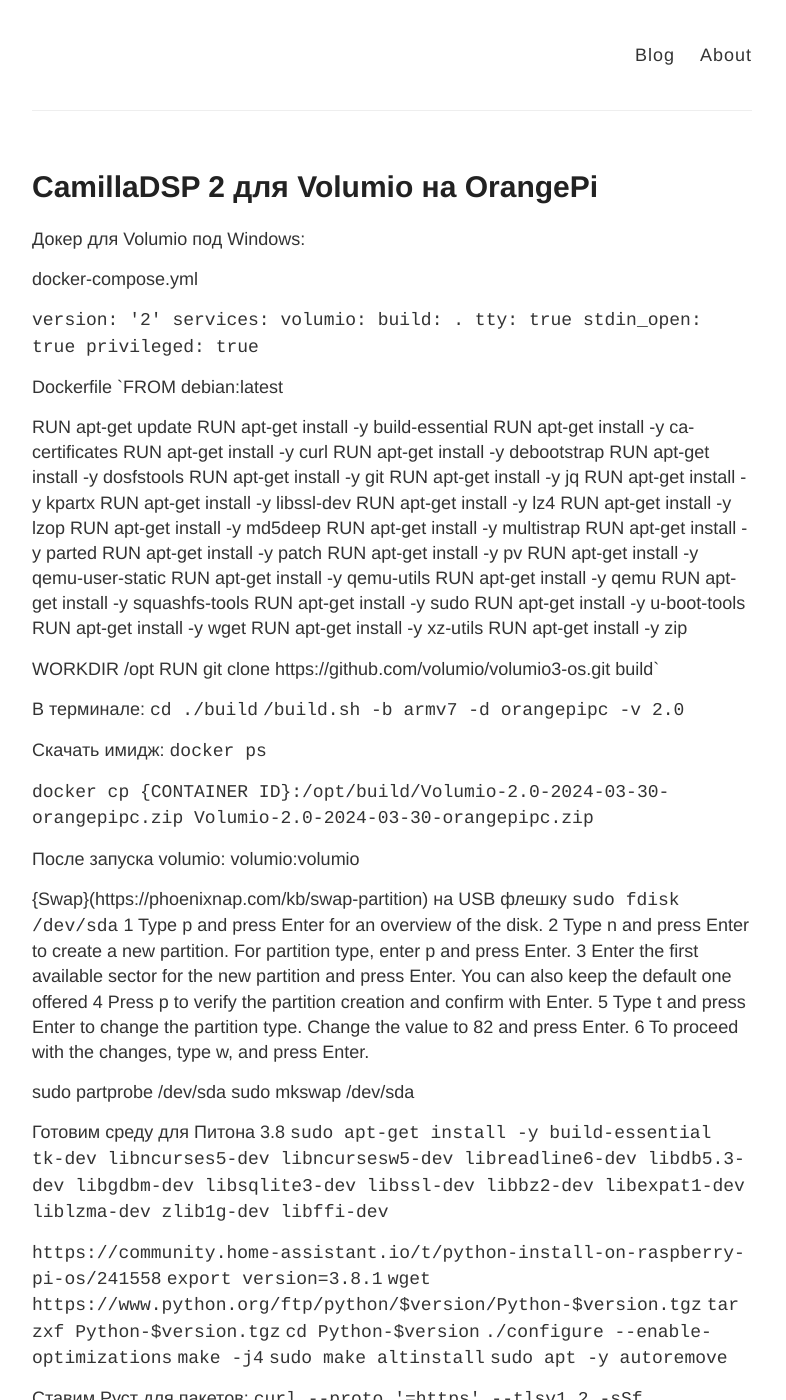
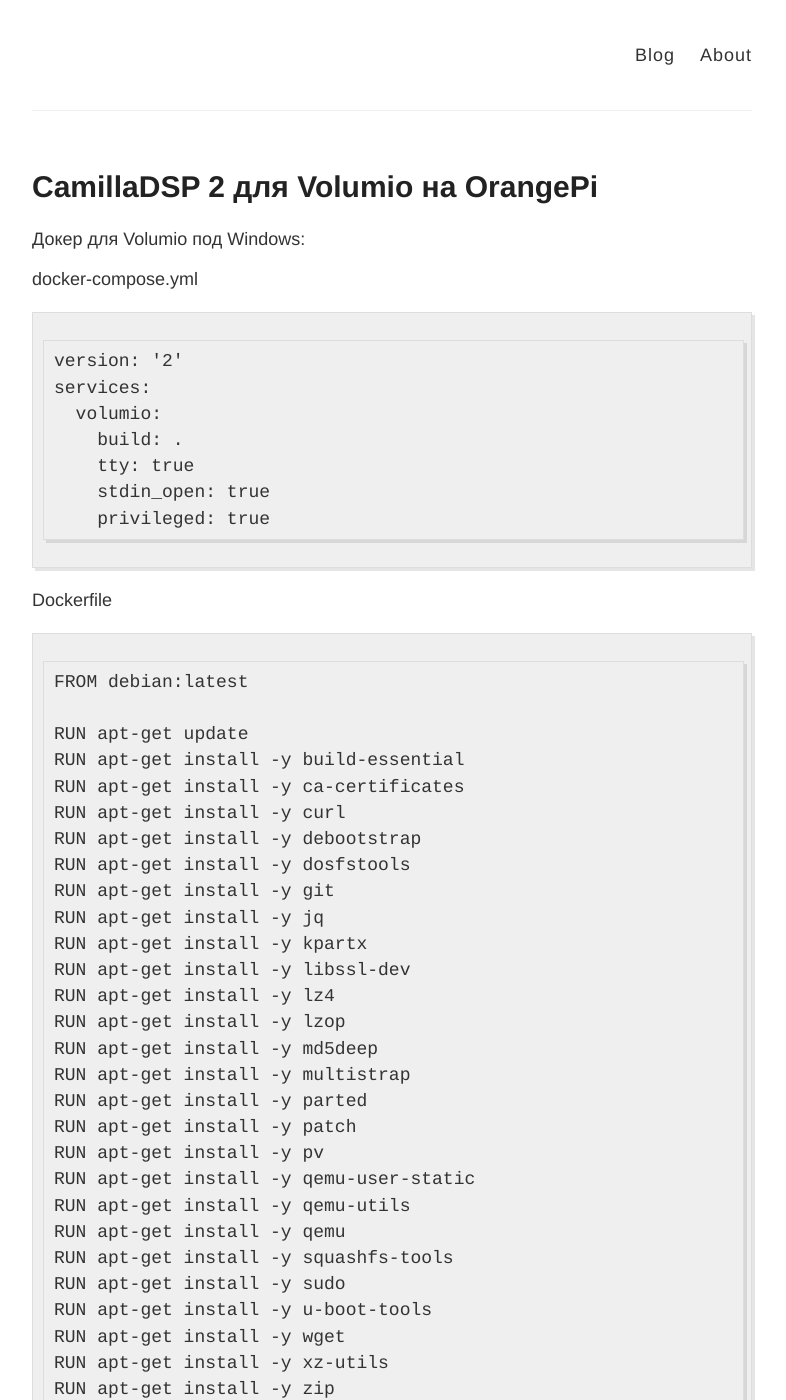
Before and after one commit to tomsktpi/tomsktpi.github.io, a Jekyll site: the page built from _posts/2024-4-2-CamillaDSP.md, in a window 1280 px wide and 1400 px high. Shown: the whole window, without its empty margins (248-1034 px from the left). Built offline with Jekyll 4.4.1, drawn with Linux system fonts in a browser that asks for light colours; some of the changed lines change nothing that is shown; some of the changed text lies outside the part shown.

Commit message:
Reformat Code

````diff
--- a/_posts/2024-4-2-CamillaDSP.md
+++ b/_posts/2024-4-2-CamillaDSP.md
@@ -7,16 +7,20 @@
 
 docker-compose.yml
 
-`version: '2'
+```
+version: '2'
 services:
   volumio:
     build: .
     tty: true
     stdin_open: true
-    privileged: true`
+    privileged: true
+```
+
 
 Dockerfile
-`FROM debian:latest
+```
+FROM debian:latest
 
 RUN apt-get update
 RUN apt-get install -y build-essential
@@ -47,7 +51,9 @@
 
 
 WORKDIR /opt
-RUN git clone https://github.com/volumio/volumio3-os.git build`
+RUN git clone https://github.com/volumio/volumio3-os.git build
+
+```
 
 В терминале:
 `cd ./build`
@@ -116,7 +122,7 @@
 
 И вот теперь python3.8 main.py
 
-
+http://192.168.x.xxx:5005/
 
 
 ![_config.yml]({{ site.baseurl }}/images/config.png)
````
